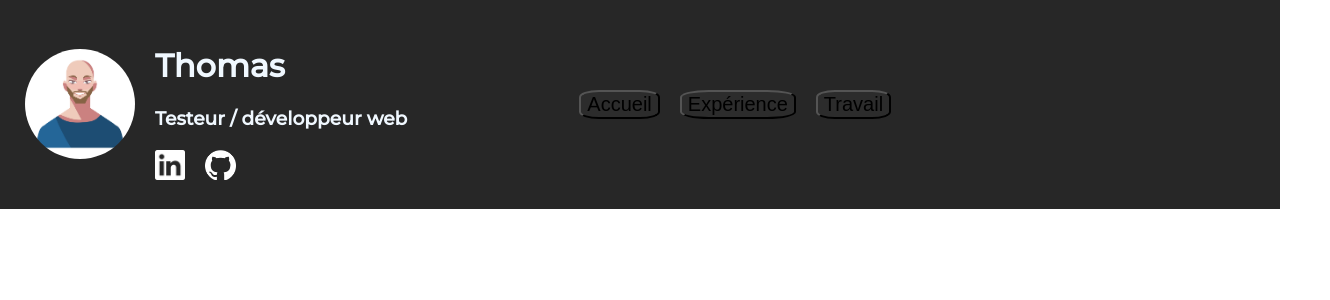
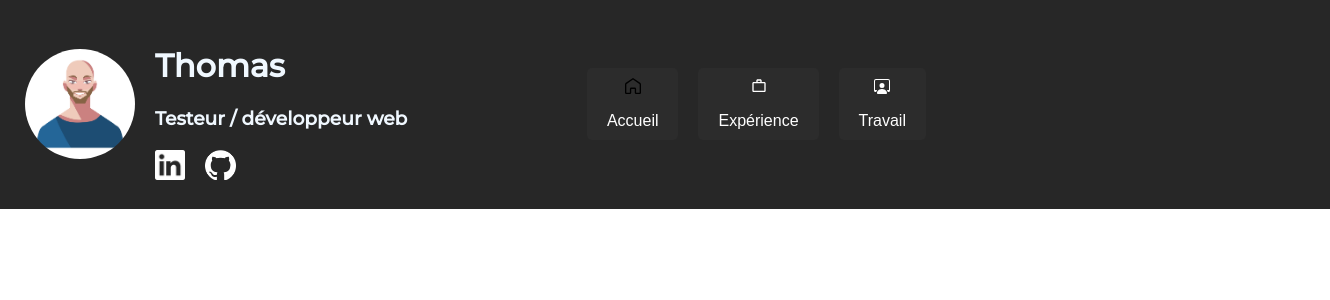
Before and after one commit to ThomasVdbk/my-eportfolio, a React (Create React App) app: page / in a window 1280 px wide. Shown: the top 300 px of the page, 1330 px wide, since content can reach past the window. Built offline with nearby package versions, Linux system fonts and the light colour scheme; a web font is replaced by a local one.

Commit message:
finalisation header

```diff
--- a/package.json
+++ b/package.json
@@ -9,6 +9,7 @@
     "@testing-library/user-event": "^13.5.0",
     "react": "^18.2.0",
     "react-dom": "^18.2.0",
+    "react-icons": "^4.12.0",
     "react-scripts": "5.0.1",
     "web-vitals": "^2.1.4"
   },
--- a/src/components/Header.js
+++ b/src/components/Header.js
@@ -3,6 +3,9 @@ import avatar from "../assets/avatar.jpg";
 import linkedin from "../assets/linkedin.png";
 import github from "../assets/github.png";
 import "../styles/headerStyle.css";
+import { GrHomeRounded } from "react-icons/gr";
+import { MdWorkOutline } from "react-icons/md";
+import { BsPersonWorkspace } from "react-icons/bs";
 
 function Header() {
   return (
@@ -23,9 +26,21 @@ function Header() {
         </div>
       </div>
       <div className="header-right">
-        <button className="header-right-btn icon-button">Accueil</button>
-        <button className="header-right-btn">Expérience</button>
-        <button className="header-right-btn">Travail</button>
+        <button className="header-right-btn">
+          <GrHomeRounded />
+          <br />
+          Accueil
+        </button>
+        <button className="header-right-btn">
+          <MdWorkOutline />
+          <br />
+          Expérience
+        </button>
+        <button className="header-right-btn">
+          <BsPersonWorkspace />
+          <br />
+          Travail
+        </button>
       </div>
     </header>
   );
--- a/src/styles/headerStyle.css
+++ b/src/styles/headerStyle.css
@@ -11,7 +11,6 @@ header{
     justify-content: space-between;
     flex-wrap: wrap;
     padding: 25px 25px;
-    box-sizing: border-box;
 }
 /***** HEADER LEFT *****/
 .header-left{
@@ -57,8 +56,19 @@ header{
 }
 
 .header-right-btn{
-    font-size: 20px;
     background-color: rgb(44, 44, 44);
+    color: #ffffff;
+    padding: 10px 20px;
+    font-size: 16px;
+    border: none;
+    border-radius: 5px;
+    cursor: pointer;
+    display: flex;
+    flex-direction: column;
+    justify-content: center;
+    align-items: center;
     margin-right: 20px;
-    border-radius: 25%;
 }
+.header-right-btn:hover{
+    background-color: rgb(56, 56, 56);
+}
```
Also changed, not shown: 1 other file (tests, documents, lock files or other folders).
